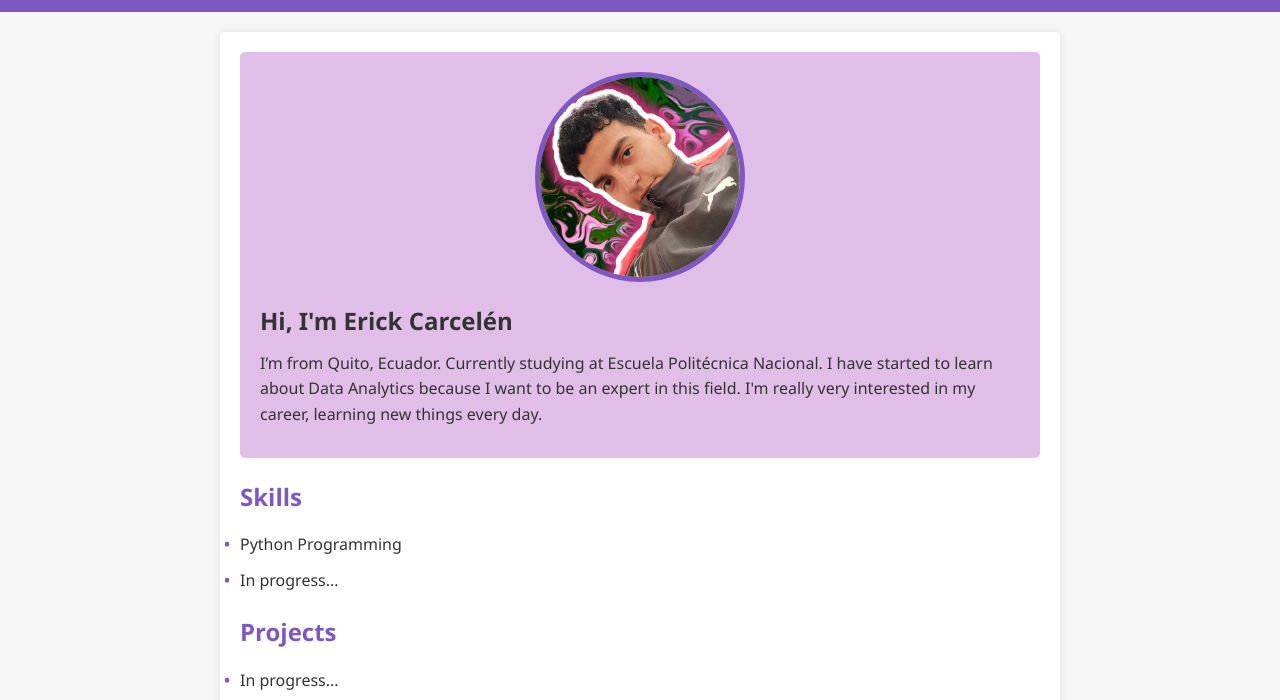
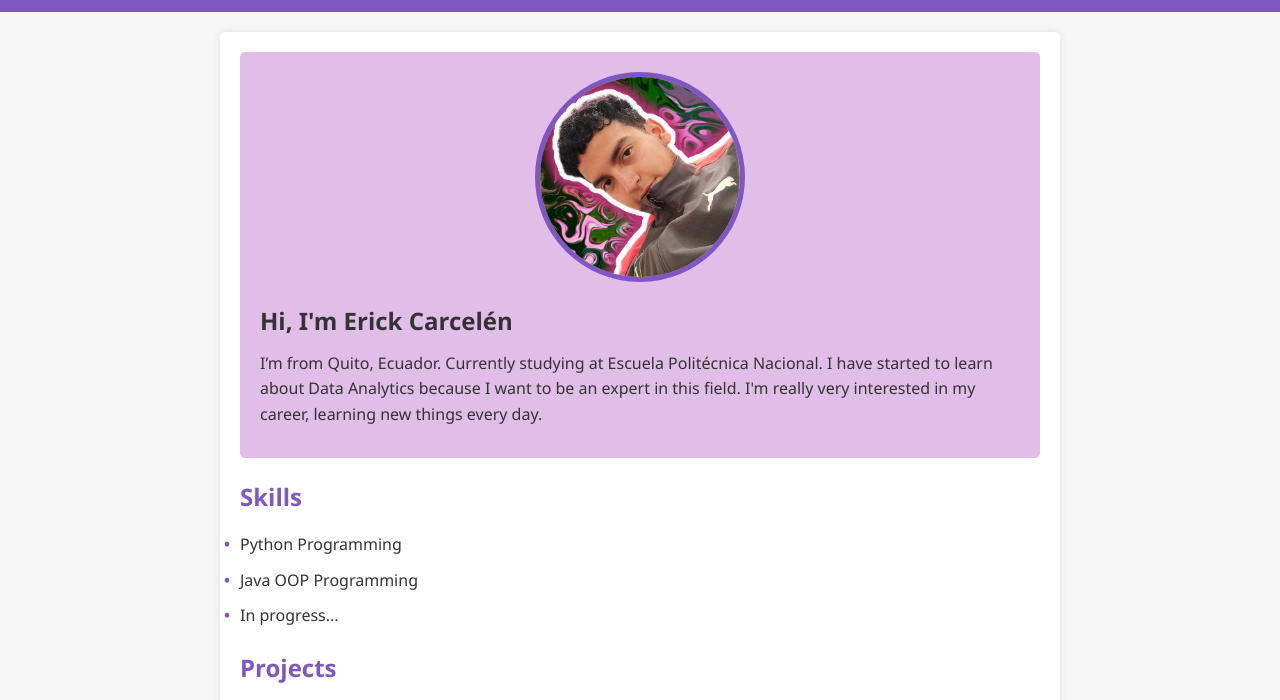
Before and after one commit to ErickC162/erickc162.github.io, a plain HTML site: page index.html in a window 1280 px wide. Shown: the part 99-799 px from the top of the page. Drawn offline with Linux system fonts and the light colour scheme.

Commit message:
Update index.html skills java

```diff
--- a/index.html
+++ b/index.html
@@ -24,6 +24,7 @@
             <h2>Skills</h2>
             <ul>
                 <li>Python Programming</li>
+                <li>Java OOP Programming</li>
                 <li>In progress...</li>
                 <!-- Añade más habilidades aquí -->
             </ul>
```
